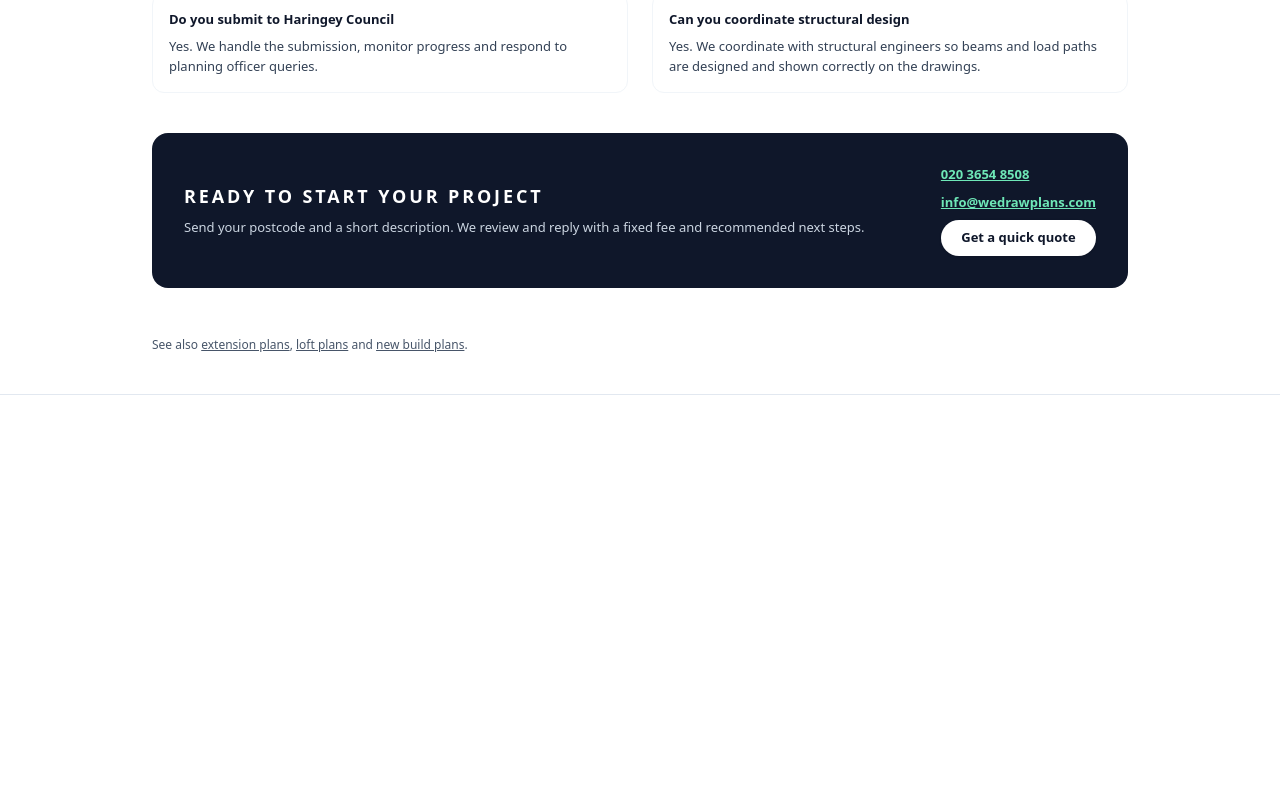
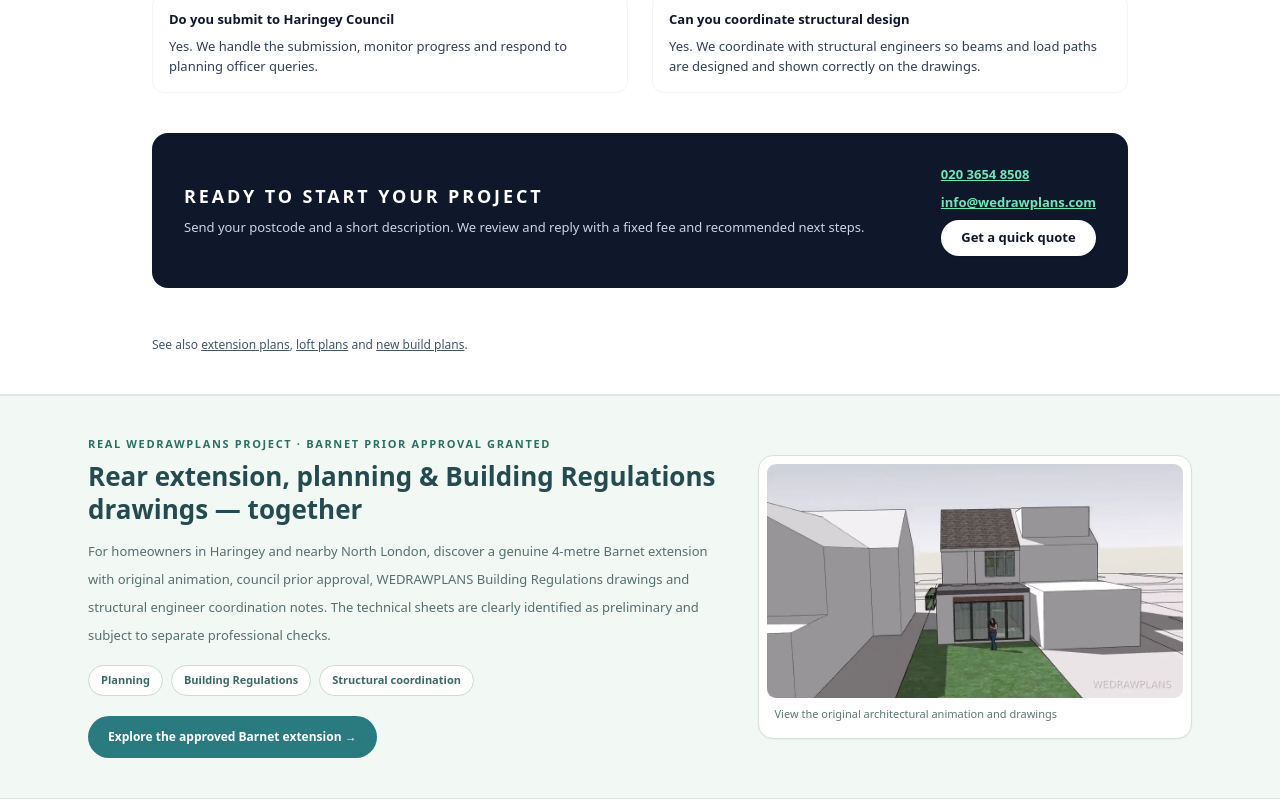
Before and after one commit to WEDRAWPLANS/wedrawplans, a Next.js app: page /areas/haringey in a window 1280 px wide. Shown: the part 6115-6914 px from the top of the page. Before the commit the page ends 6510 px from the top, so only its background shows below. Built offline with nearby package versions, Linux system fonts and the light colour scheme.

Commit message:
Link Barnet combined extension planning and technical case study from pages/areas/haringey.tsx

```diff
--- a/pages/areas/haringey.tsx
+++ b/pages/areas/haringey.tsx
@@ -1,3 +1,4 @@
+import BarnetCombinedExtensionPromo from "../../components/BarnetCombinedExtensionPromo";
 import BoroughMasterHero, { BoroughMasterHeader } from "../../components/BoroughMasterHero";
 import React from "react";
 import Head from "next/head";
@@ -436,6 +437,7 @@ export default function HaringeyAreaPage() {
               </div>
             </div>
           </section>
+        <BarnetCombinedExtensionPromo context="local" area="Haringey" />
         </main>
       </div>
     </>
```
